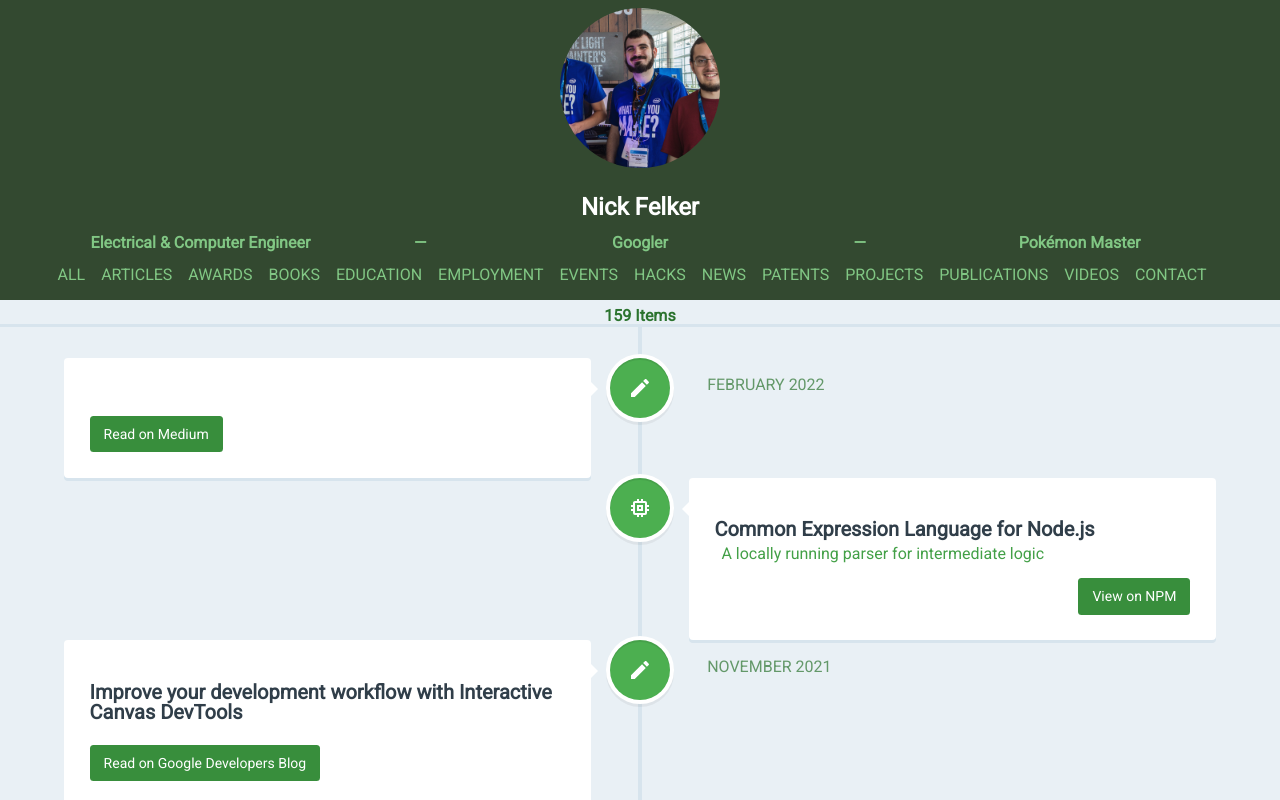
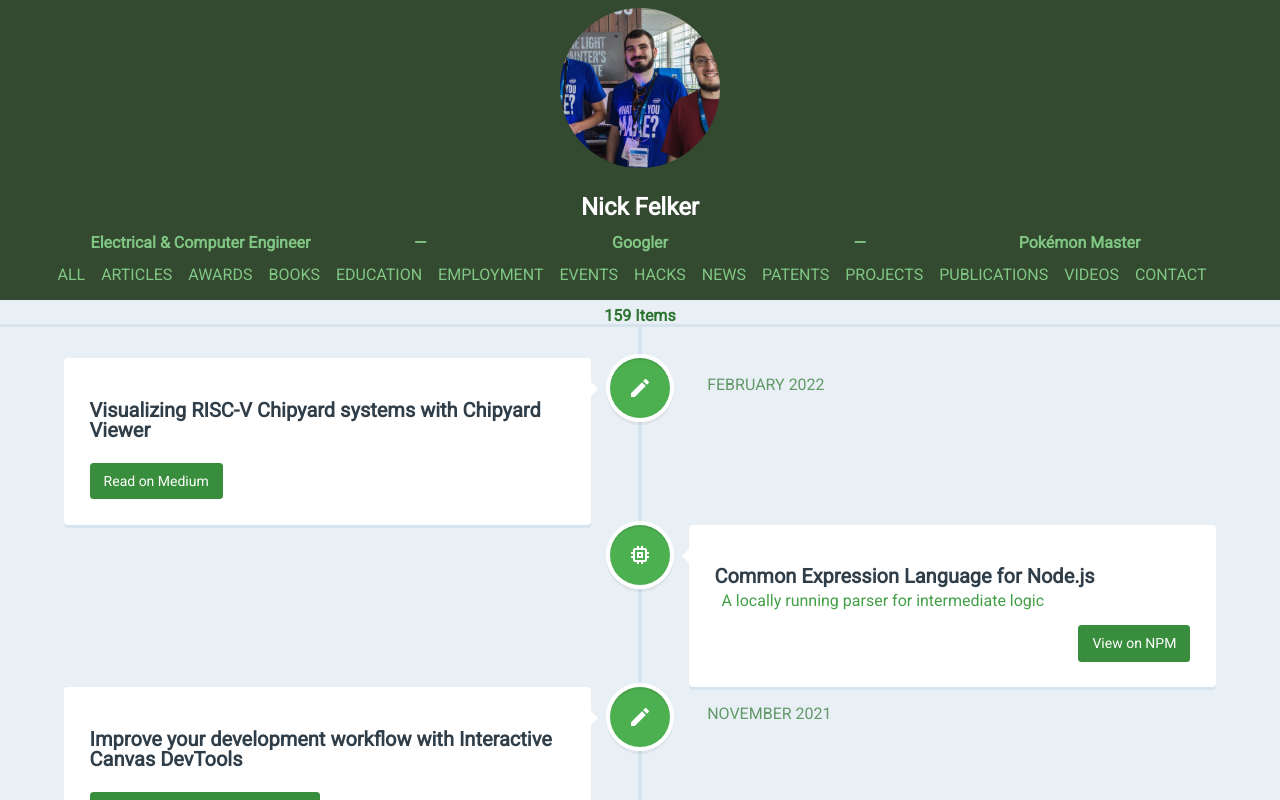
Before and after one commit to Fleker/Fleker.github.io, an Angular app: page / in a window 1280 px wide. Shown: the top 800 px of the page. Built offline with nearby package versions, Linux system fonts and the light colour scheme.

Commit message:
Fix article name

```diff
--- a/src/entries.articles.ts
+++ b/src/entries.articles.ts
@@ -206,6 +206,7 @@
       type: "Articles",
       link: "https://medium.com/@fleker/visualizing-risc-v-chipyard-systems-with-chipyard-viewer-329aeba78cd3",
       linkText: "Read on Medium",
+      name: "Visualizing RISC-V Chipyard systems with Chipyard Viewer",
       date: "February 16 2022"
   }
 ]
```
